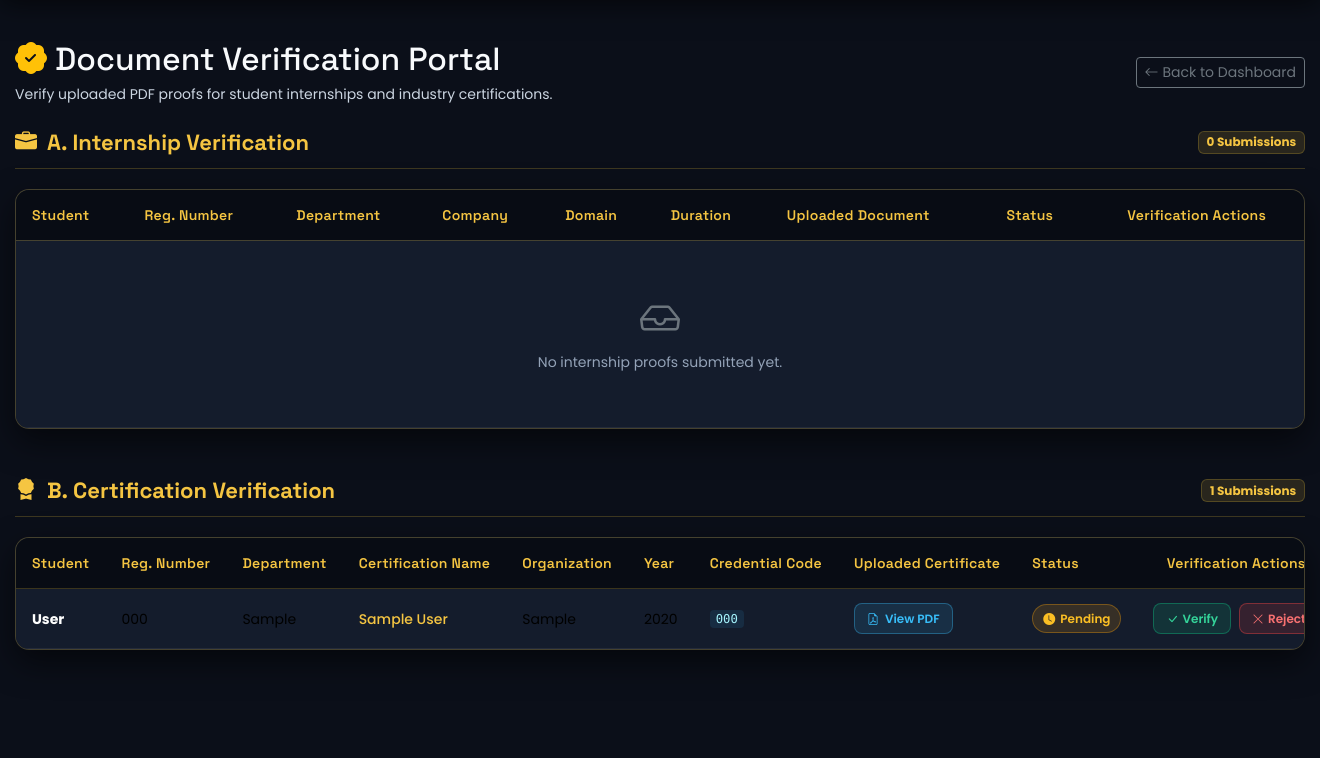
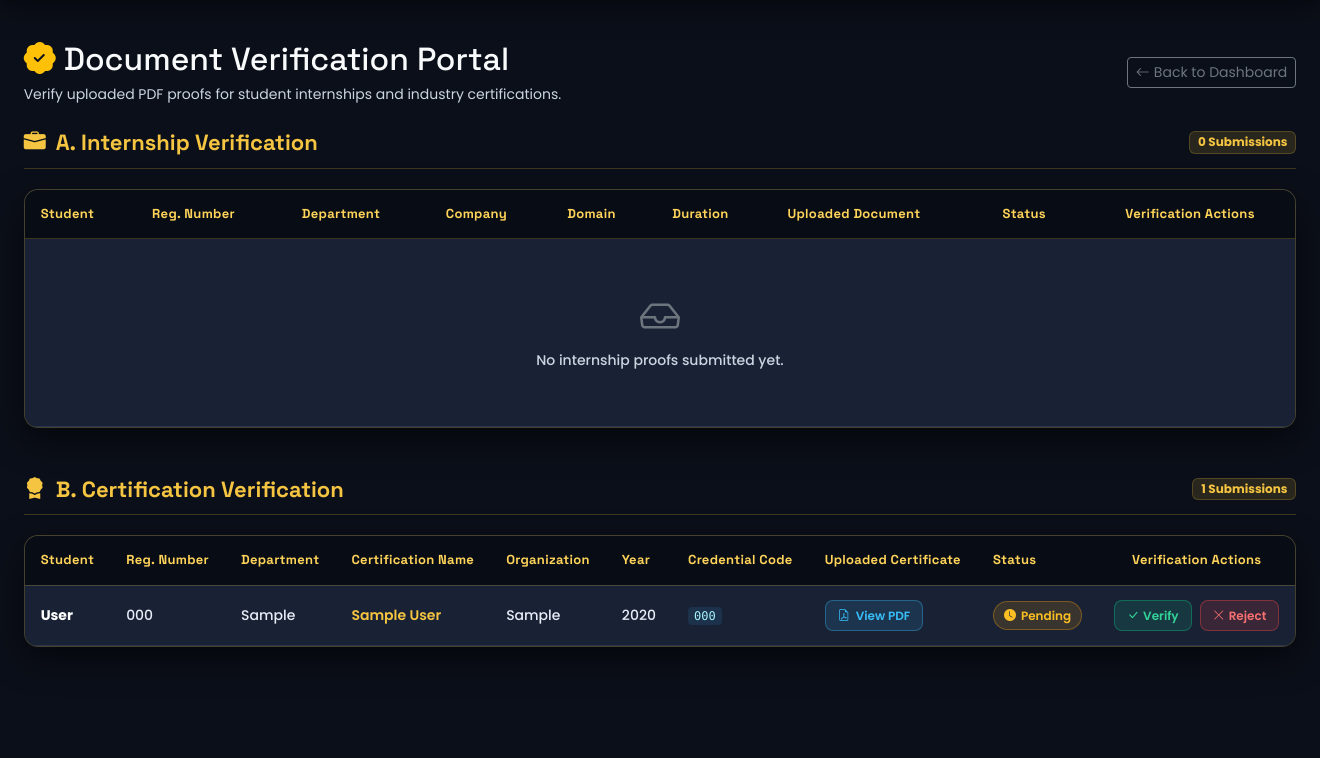
Before and after one commit to Pallavi67-ui/Student_placement_prediction_system, a Flask app: page /admin_verification in a window 1320 px wide. Shown: the part 81-839 px from the top of the page. After the commit the page ends 728 px from the top, so only its background shows below. Run offline with Flask 3, Linux system fonts and the light colour scheme; the visitor is signed in with stand-in values (Sample User, id 1); tables that the repository leaves empty hold one stand-in row (values such as "Sample post").

Commit message:
Improve admin verification page styling

```diff
--- a/templates/admin_verification.html
+++ b/templates/admin_verification.html
@@ -1,3 +1,4 @@
+
 <!DOCTYPE html>
 <html lang="en">
 
@@ -57,36 +58,67 @@
 
         .table {
             margin-bottom: 0;
-            color: var(--text);
+            color: #E8EDF7;
             font-size: 14px;
         }
 
-        .table thead th {
-            background: #080C14 !important;
-            color: var(--gold-bright) !important;
+        /* Table headings */
+        .verification-container .table thead th {
+            background-color: #080C14 !important;
+            color: #FFD45A !important;
             font-family: 'Space Grotesk', sans-serif;
-            font-weight: 600;
+            font-size: 13px;
+            font-weight: 700;
             letter-spacing: 0.3px;
             border-color: rgba(212, 175, 55, 0.25) !important;
             padding: 14px 16px;
             white-space: nowrap;
         }
 
-        .table tbody td {
-            background: #111827 !important;
-            border-color: rgba(255, 255, 255, 0.06) !important;
+        /* Main table text: force light text */
+        .verification-container .table tbody tr td {
+            color: #E8EDF7 !important;
+            background-color: #111827 !important;
+            border-color: #29354A !important;
             padding: 14px 16px;
+            font-size: 14px;
+            font-weight: 500;
+            line-height: 1.6;
             vertical-align: middle;
         }
 
-        .table-striped tbody tr:nth-of-type(odd) td {
-            background: #151D2E !important;
+        /* Student names */
+        .verification-container .table tbody td strong {
+            color: #FFFFFF !important;
+            font-weight: 700;
         }
 
-        .table tbody tr:hover td {
-            background: #1C263D !important;
+        /* Alternating rows */
+        .verification-container .table-striped tbody tr:nth-of-type(odd) td {
+            background-color: #1A2438 !important;
         }
 
+        /* Hover effect */
+        .verification-container .table-hover tbody tr:hover td {
+            background-color: #253149 !important;
+        }
+
+        /* Keep certification names gold */
+        .verification-container .table tbody td .certification-name {
+            color: var(--gold-bright) !important;
+            font-weight: 600;
+        }
+
+        /* Keep credential codes cyan */
+        .verification-container .table tbody td code {
+            color: #A5F3FC !important;
+            background: rgba(56, 189, 248, 0.1);
+            padding: 2px 6px;
+            border-radius: 4px;
+            font-size: 12px;
+        }
+
+        /* PDF button */
         .btn-view-pdf {
             display: inline-flex;
             align-items: center;
@@ -96,16 +128,18 @@
             font-weight: 600;
             border-radius: var(--radius-sm);
             background: rgba(56, 189, 248, 0.12);
-            color: #38BDF8;
+            color: #38BDF8 !important;
             border: 1px solid rgba(56, 189, 248, 0.35);
+            text-decoration: none;
             transition: all 0.2s ease;
         }
 
         .btn-view-pdf:hover {
             background: rgba(56, 189, 248, 0.25);
-            color: #FFFFFF;
+            color: #FFFFFF !important;
         }
 
+        /* Verify button */
         .btn-action-verify {
             display: inline-flex;
             align-items: center;
@@ -115,7 +149,7 @@
             font-weight: 600;
             border-radius: var(--radius-sm);
             background: rgba(16, 185, 129, 0.15);
-            color: #34D399;
+            color: #34D399 !important;
             border: 1px solid rgba(16, 185, 129, 0.4);
             cursor: pointer;
             transition: all 0.2s ease;
@@ -123,9 +157,10 @@
 
         .btn-action-verify:hover {
             background: #10B981;
-            color: #080C14;
+            color: #080C14 !important;
         }
 
+        /* Reject button */
         .btn-action-reject {
             display: inline-flex;
             align-items: center;
@@ -135,7 +170,7 @@
             font-weight: 600;
             border-radius: var(--radius-sm);
             background: rgba(239, 68, 68, 0.15);
-            color: #F87171;
+            color: #F87171 !important;
             border: 1px solid rgba(239, 68, 68, 0.4);
             cursor: pointer;
             transition: all 0.2s ease;
@@ -143,9 +178,10 @@
 
         .btn-action-reject:hover {
             background: #EF4444;
-            color: #FFFFFF;
+            color: #FFFFFF !important;
         }
 
+        /* Status badges */
         .status-pill {
             display: inline-flex;
             align-items: center;
@@ -159,26 +195,49 @@
 
         .status-pill.pending {
             background: rgba(245, 158, 11, 0.15);
-            color: #FBBF24;
+            color: #FBBF24 !important;
             border: 1px solid rgba(245, 158, 11, 0.35);
         }
 
         .status-pill.verified {
             background: rgba(16, 185, 129, 0.15);
-            color: #34D399;
+            color: #34D399 !important;
             border: 1px solid rgba(16, 185, 129, 0.35);
         }
 
         .status-pill.rejected {
             background: rgba(239, 68, 68, 0.15);
-            color: #F87171;
+            color: #F87171 !important;
             border: 1px solid rgba(239, 68, 68, 0.35);
         }
 
+        /* Empty state */
         .empty-state {
             padding: 40px 20px;
             text-align: center;
-            color: var(--muted-text);
+            color: #CBD5E1 !important;
+        }
+
+        /* Empty-state icon and no-document text */
+        .verification-container .table .text-muted {
+            color: #CBD5E1 !important;
+        }
+
+        /* Responsive adjustments */
+        @media (max-width: 768px) {
+            .verification-container {
+                margin-top: 25px;
+                padding: 0 10px;
+            }
+
+            .section-title {
+                font-size: 19px;
+            }
+
+            .verification-container .table tbody tr td,
+            .verification-container .table thead th {
+                padding: 11px 12px;
+            }
         }
     </style>
 </head>
@@ -200,21 +259,25 @@
                             <i class="bi bi-speedometer2"></i> Dashboard
                         </a>
                     </li>
+
                     <li class="nav-item">
                         <a class="nav-link" href="{{ url_for('admin_students') }}">
                             <i class="bi bi-people"></i> Students
                         </a>
                     </li>
+
                     <li class="nav-item">
                         <a class="nav-link" href="{{ url_for('admin_predictions') }}">
                             <i class="bi bi-graph-up"></i> Predictions
                         </a>
                     </li>
+
                     <li class="nav-item">
                         <a class="nav-link active" href="{{ url_for('admin_verification') }}">
                             <i class="bi bi-patch-check"></i> Verification
                         </a>
                     </li>
+
                     <li class="nav-item">
                         <a href="{{ url_for('admin_logout') }}" class="btn btn-sm btn-danger ms-2">
                             <i class="bi bi-box-arrow-right me-1"></i>Logout
@@ -234,10 +297,12 @@
                 <h2 style="font-family: 'Space Grotesk', sans-serif; color: var(--text); margin-bottom: 4px;">
                     <i class="bi bi-patch-check-fill text-warning me-2"></i>Document Verification Portal
                 </h2>
+
                 <p style="color: var(--secondary-text); margin: 0; font-size: 14px;">
                     Verify uploaded PDF proofs for student internships and industry certifications.
                 </p>
             </div>
+
             <div>
                 <a href="{{ url_for('admin_dashboard') }}" class="btn btn-outline-secondary btn-sm">
                     <i class="bi bi-arrow-left me-1"></i>Back to Dashboard
@@ -249,9 +314,15 @@
         {% with messages = get_flashed_messages() %}
             {% if messages %}
                 {% for message in messages %}
-                <div class="alert alert-info alert-dismissible fade show mb-4" role="alert" style="background: rgba(56, 189, 248, 0.15); border: 1px solid rgba(56, 189, 248, 0.4); color: #BAE6FD;">
+                    <div class="alert alert-info alert-dismissible fade show mb-4"
+                         role="alert"
+                         style="background: rgba(56, 189, 248, 0.15); border: 1px solid rgba(56, 189, 248, 0.4); color: #BAE6FD;">
                         <i class="bi bi-info-circle me-2"></i>{{ message }}
-                    <button type="button" class="btn-close btn-close-white" data-bs-dismiss="alert" aria-label="Close"></button>
+
+                        <button type="button"
+                                class="btn-close btn-close-white"
+                                data-bs-dismiss="alert"
+                                aria-label="Close"></button>
                     </div>
                 {% endfor %}
             {% endif %}
@@ -260,12 +331,15 @@
 
         <!-- ================= SECTION A: INTERNSHIP VERIFICATION ================= -->
         <div class="mb-5">
+
             <div class="section-header-box">
                 <h3 class="section-title">
                     <i class="bi bi-briefcase-fill"></i>
                     A. Internship Verification
                 </h3>
-                <span class="badge" style="background: rgba(212, 175, 55, 0.15); color: var(--gold-bright); border: 1px solid var(--border-gold);">
+
+                <span class="badge"
+                      style="background: rgba(212, 175, 55, 0.15); color: var(--gold-bright); border: 1px solid var(--border-gold);">
                     {{ internships|length }} Submissions
                 </span>
             </div>
@@ -285,27 +359,35 @@
                             <th class="text-center">Verification Actions</th>
                         </tr>
                     </thead>
+
                     <tbody>
                         {% if internships %}
                             {% for item in internships %}
                                 <tr>
                                     <td>
-                                    <strong style="color: #FFFFFF;">{{ item[1] }}</strong>
+                                        <strong>{{ item[1] }}</strong>
                                     </td>
+
                                     <td>{{ item[2] }}</td>
                                     <td>{{ item[3] }}</td>
                                     <td>{{ item[4] or 'N/A' }}</td>
                                     <td>{{ item[5] or 'N/A' }}</td>
                                     <td>{{ item[6] or 'N/A' }}</td>
+
                                     <td>
                                         {% if item[7] %}
-                                    <a href="{{ url_for('admin_view_internship', student_id=item[0]) }}" target="_blank" class="btn-view-pdf">
+                                            <a href="{{ url_for('admin_view_internship', student_id=item[0]) }}"
+                                               target="_blank"
+                                               class="btn-view-pdf">
                                                 <i class="bi bi-file-earmark-pdf"></i> View PDF
                                             </a>
                                         {% else %}
-                                    <span class="text-muted" style="font-size: 12px;">No document</span>
+                                            <span class="text-muted" style="font-size: 12px;">
+                                                No document
+                                            </span>
                                         {% endif %}
                                     </td>
+
                                     <td>
                                         {% if item[8] == 'Verified' %}
                                             <span class="status-pill verified">
@@ -321,21 +403,32 @@
                                             </span>
                                         {% endif %}
                                     </td>
+
                                     <td class="text-center">
                                         <div class="d-inline-flex gap-2">
+
                                             <!-- Verify Form -->
-                                        <form method="POST" action="{{ url_for('admin_verify_internship', student_id=item[0]) }}" style="margin: 0;">
-                                            <button type="submit" class="btn-action-verify" title="Verify this internship proof">
+                                            <form method="POST"
+                                                  action="{{ url_for('admin_verify_internship', student_id=item[0]) }}"
+                                                  style="margin: 0;">
+                                                <button type="submit"
+                                                        class="btn-action-verify"
+                                                        title="Verify this internship proof">
                                                     <i class="bi bi-check-lg"></i> Verify
                                                 </button>
                                             </form>
 
                                             <!-- Reject Form -->
-                                        <form method="POST" action="{{ url_for('admin_reject_internship', student_id=item[0]) }}" style="margin: 0;">
-                                            <button type="submit" class="btn-action-reject" title="Reject this internship proof">
+                                            <form method="POST"
+                                                  action="{{ url_for('admin_reject_internship', student_id=item[0]) }}"
+                                                  style="margin: 0;">
+                                                <button type="submit"
+                                                        class="btn-action-reject"
+                                                        title="Reject this internship proof">
                                                     <i class="bi bi-x-lg"></i> Reject
                                                 </button>
                                             </form>
+
                                         </div>
                                     </td>
                                 </tr>
@@ -358,12 +451,15 @@
 
         <!-- ================= SECTION B: CERTIFICATION VERIFICATION ================= -->
         <div class="mb-5">
+
             <div class="section-header-box">
                 <h3 class="section-title">
                     <i class="bi bi-award-fill"></i>
                     B. Certification Verification
                 </h3>
-                <span class="badge" style="background: rgba(212, 175, 55, 0.15); color: var(--gold-bright); border: 1px solid var(--border-gold);">
+
+                <span class="badge"
+                      style="background: rgba(212, 175, 55, 0.15); color: var(--gold-bright); border: 1px solid var(--border-gold);">
                     {{ certifications|length }} Submissions
                 </span>
             </div>
@@ -384,32 +480,45 @@
                             <th class="text-center">Verification Actions</th>
                         </tr>
                     </thead>
+
                     <tbody>
                         {% if certifications %}
                             {% for cert in certifications %}
                                 <tr>
                                     <td>
-                                    <strong style="color: #FFFFFF;">{{ cert[2] }}</strong>
+                                        <strong>{{ cert[2] }}</strong>
                                     </td>
+
                                     <td>{{ cert[3] }}</td>
                                     <td>{{ cert[4] }}</td>
+
                                     <td>
-                                    <span style="color: var(--gold-bright); font-weight: 500;">{{ cert[5] }}</span>
+                                        <span class="certification-name">
+                                            {{ cert[5] }}
+                                        </span>
                                     </td>
+
                                     <td>{{ cert[6] }}</td>
                                     <td>{{ cert[7] }}</td>
+
                                     <td>
-                                    <code style="color: #A5F3FC; background: rgba(56, 189, 248, 0.1); padding: 2px 6px; border-radius: 4px;">{{ cert[8] }}</code>
+                                        <code>{{ cert[8] }}</code>
                                     </td>
+
                                     <td>
                                         {% if cert[9] %}
-                                    <a href="{{ url_for('admin_view_certification', cert_id=cert[0]) }}" target="_blank" class="btn-view-pdf">
+                                            <a href="{{ url_for('admin_view_certification', cert_id=cert[0]) }}"
+                                               target="_blank"
+                                               class="btn-view-pdf">
                                                 <i class="bi bi-file-earmark-pdf"></i> View PDF
                                             </a>
                                         {% else %}
-                                    <span class="text-muted" style="font-size: 12px;">No document</span>
+                                            <span class="text-muted" style="font-size: 12px;">
+                                                No document
+                                            </span>
                                         {% endif %}
                                     </td>
+
                                     <td>
                                         {% if cert[10] == 'Verified' %}
                                             <span class="status-pill verified">
@@ -425,21 +534,32 @@
                                             </span>
                                         {% endif %}
                                     </td>
+
                                     <td class="text-center">
                                         <div class="d-inline-flex gap-2">
+
                                             <!-- Verify Form -->
-                                        <form method="POST" action="{{ url_for('admin_verify_certification', cert_id=cert[0]) }}" style="margin: 0;">
-                                            <button type="submit" class="btn-action-verify" title="Verify this certification">
+                                            <form method="POST"
+                                                  action="{{ url_for('admin_verify_certification', cert_id=cert[0]) }}"
+                                                  style="margin: 0;">
+                                                <button type="submit"
+                                                        class="btn-action-verify"
+                                                        title="Verify this certification">
                                                     <i class="bi bi-check-lg"></i> Verify
                                                 </button>
                                             </form>
 
                                             <!-- Reject Form -->
-                                        <form method="POST" action="{{ url_for('admin_reject_certification', cert_id=cert[0]) }}" style="margin: 0;">
-                                            <button type="submit" class="btn-action-reject" title="Reject this certification">
+                                            <form method="POST"
+                                                  action="{{ url_for('admin_reject_certification', cert_id=cert[0]) }}"
+                                                  style="margin: 0;">
+                                                <button type="submit"
+                                                        class="btn-action-reject"
+                                                        title="Reject this certification">
                                                     <i class="bi bi-x-lg"></i> Reject
                                                 </button>
                                             </form>
+
                                         </div>
                                     </td>
                                 </tr>
```
Lines whose indentation alone changed are shown as unchanged.
